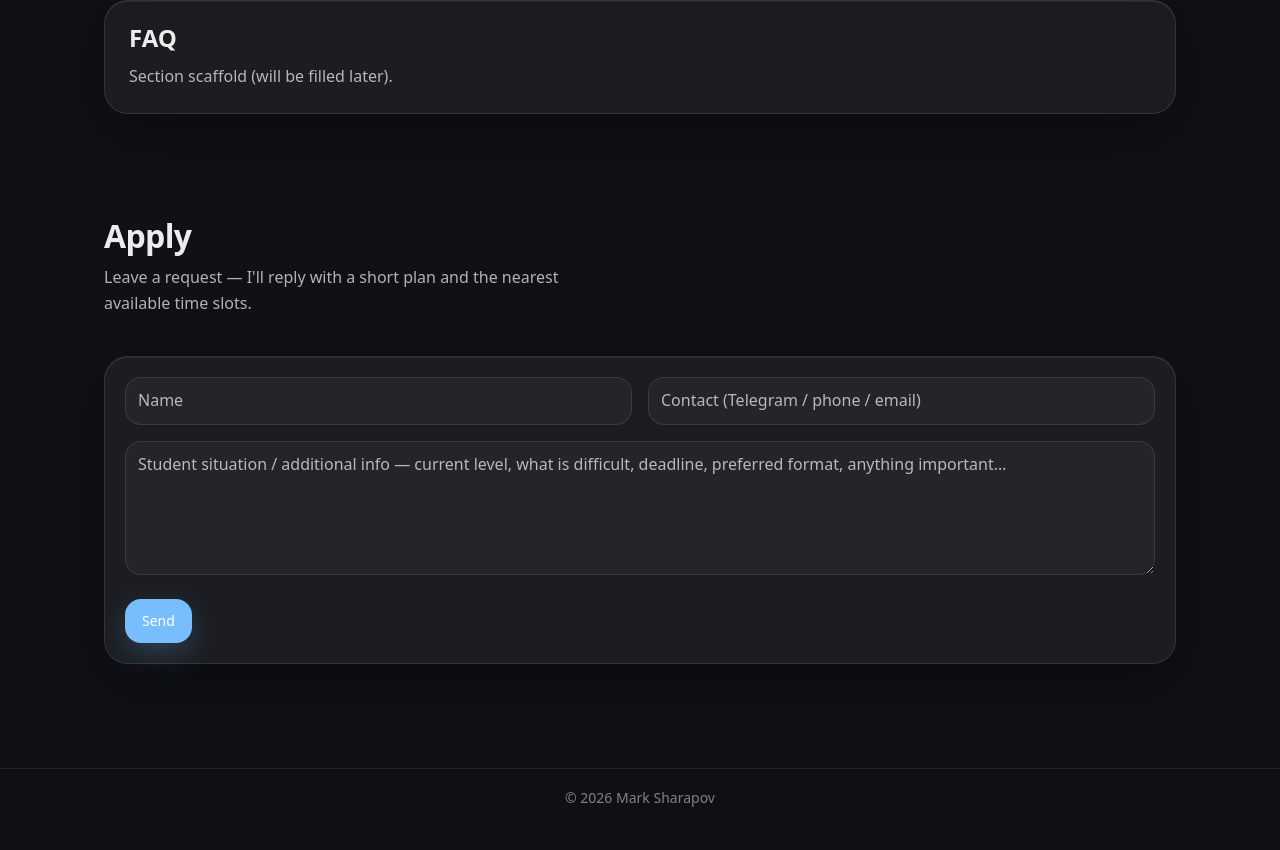
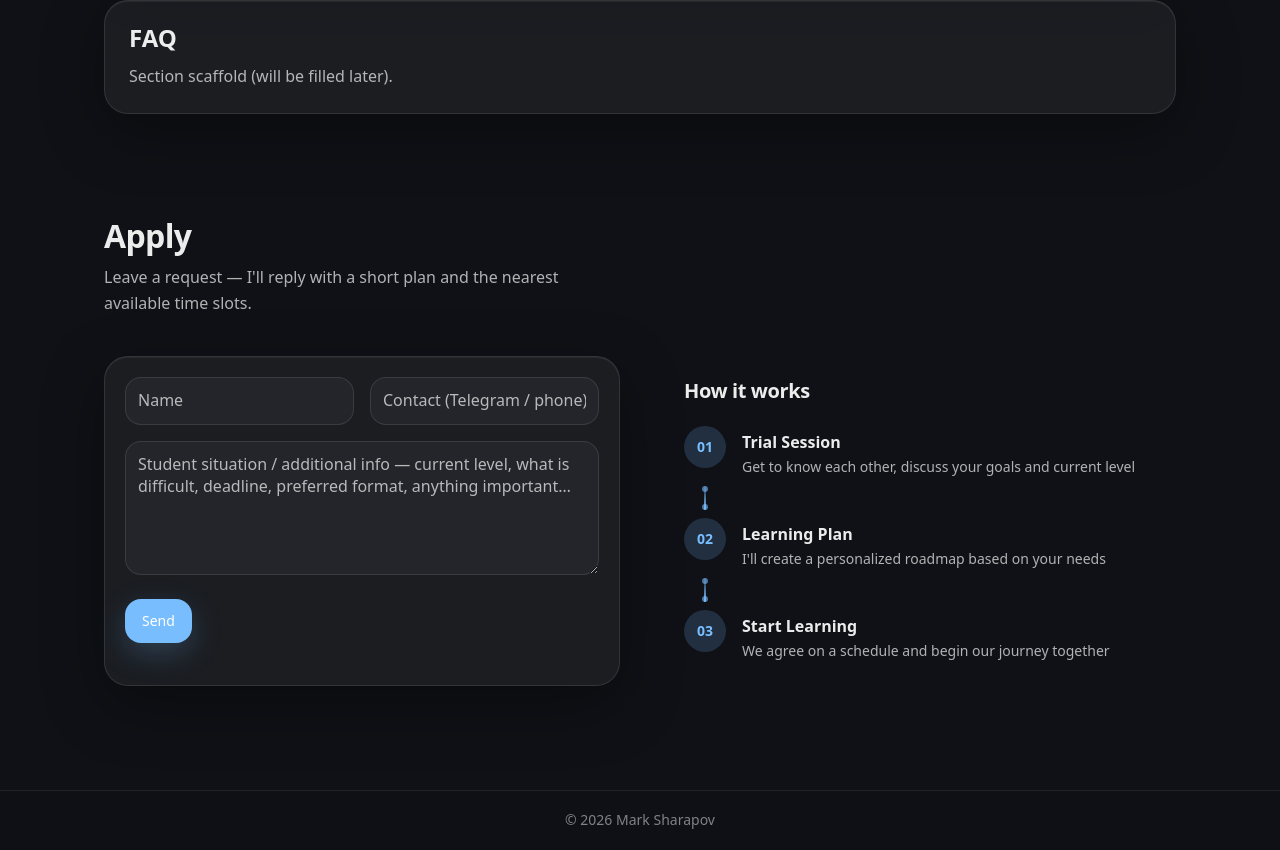
Before and after one commit to MaRkS1234567/MySite-web, a React (Vite) app: page /tutor in a window 1280 px wide. Shown: the part 1688-2538 px from the top of the page. Before the commit the page ends 2516 px from the top, so only its background shows below. Built offline with nearby package versions, Linux system fonts and the light colour scheme.

Commit message:
feat: add Apply section info graphic & polish UI/UX

```diff
--- a/src/pages/TutorPage/TutorPage.module.scss
+++ b/src/pages/TutorPage/TutorPage.module.scss
@@ -133,6 +133,13 @@
   margin-bottom: $space-8;
 }
 
+.applyContent {
+  display: grid;
+  grid-template-columns: 1fr 1fr;
+  gap: $space-8;
+  align-items: stretch;
+}
+
 .applyTitle {
   font-size: $fs-32;
   line-height: $lh-tight;
@@ -187,7 +194,6 @@
 
 /* Apply form */
 .form {
-  margin-top: $space-5;
   display: flex;
   flex-direction: column;
   gap: $space-4;
@@ -251,6 +257,107 @@
   margin-top: $space-2;
 }
 
+/* Info graphic */
+.infoGraphic {
+  padding: $space-6;
+}
+
+.infoGraphicTitle {
+  font-size: $fs-20;
+  line-height: $lh-tight;
+  font-weight: $fw-semibold;
+  color: $text;
+  margin-bottom: $space-6;
+  letter-spacing: -0.02em;
+}
+
+.steps {
+  display: flex;
+  flex-direction: column;
+  gap: 0;
+}
+
+.step {
+  display: flex;
+  gap: $space-4;
+  align-items: flex-start;
+}
+
+.stepNumber {
+  flex-shrink: 0;
+  display: flex;
+  align-items: center;
+  justify-content: center;
+  width: 42px;
+  height: 42px;
+  border-radius: 999px;
+  background: var(--accent-soft);
+  color: var(--accent);
+  font-size: $fs-14;
+  font-weight: $fw-bold;
+  line-height: 1;
+}
+
+.stepContent {
+  flex: 1;
+  min-width: 0;
+  padding-top: $space-2;
+}
+
+.stepTitle {
+  font-size: $fs-16;
+  line-height: $lh-tight;
+  font-weight: $fw-semibold;
+  color: $text;
+  margin-bottom: $space-1;
+}
+
+.stepDescription {
+  font-size: $fs-14;
+  line-height: $lh-relaxed;
+  color: $text-muted;
+  margin: 0;
+}
+
+.stepConnector {
+  position: relative;
+  width: 2px;
+  height: $space-6;
+  margin: $space-2 0 $space-2 20px;
+  background: linear-gradient(
+    to bottom,
+    var(--accent-soft),
+    var(--accent)
+  );
+  border-radius: 2px;
+
+  &::before {
+    content: '';
+    position: absolute;
+    top: 0;
+    left: 50%;
+    transform: translateX(-50%);
+    width: 6px;
+    height: 6px;
+    border-radius: 50%;
+    background: var(--accent);
+    opacity: 0.6;
+  }
+
+  &::after {
+    content: '';
+    position: absolute;
+    bottom: 0;
+    left: 50%;
+    transform: translateX(-50%);
+    width: 6px;
+    height: 6px;
+    border-radius: 50%;
+    background: var(--accent);
+    opacity: 0.6;
+  }
+}
+
 @media (max-width: ($bp-md - 1px)) {
   .hero {
     padding: $space-6;
@@ -282,4 +389,22 @@
   .applyTitle {
     font-size: $fs-24;
   }
+
+  .applyContent {
+    grid-template-columns: 1fr;
+    gap: $space-6;
+  }
+
+  .form {
+    max-width: 100%;
+  }
+
+  .infoGraphic {
+    padding: $space-5;
+  }
+
+  .stepConnector {
+    height: $space-5;
+    margin: $space-2 0 $space-2 17px;
+  }
 }
--- a/src/pages/TutorPage/TutorPage.tsx
+++ b/src/pages/TutorPage/TutorPage.tsx
@@ -1,8 +1,8 @@
 import { useCallback, useEffect, useState } from 'react'
 
+import { scrollToSection } from '../../shared/lib/scrollToSection'
 import { Button } from '../../shared/ui/Button'
 import { Container } from '../../shared/ui/Container'
-import { scrollToSection } from '../../shared/lib/scrollToSection'
 import { Directions } from './sections/Directions'
 import { TutorHero } from './sections/TutorHero/TutorHero'
 
@@ -65,6 +65,7 @@ export function TutorPage() {
             </p>
           </div>
 
+          <div className={styles.applyContent}>
             <form
               className={styles.form}
               onSubmit={(e) => {
@@ -100,7 +101,7 @@ export function TutorPage() {
                   className={styles.input}
                   name="contact"
                   type="text"
-                placeholder="Contact (Telegram / phone / email)"
+                  placeholder="Contact (Telegram / phone)"
                   required
                 />
               </div>
@@ -119,6 +120,46 @@ export function TutorPage() {
                 </Button>
               </div>
             </form>
+
+            <div className={styles.infoGraphic}>
+              <h3 className={styles.infoGraphicTitle}>How it works</h3>
+              <div className={styles.steps}>
+                <div className={styles.step}>
+                  <div className={styles.stepNumber}>01</div>
+                  <div className={styles.stepContent}>
+                    <h4 className={styles.stepTitle}>Trial Session</h4>
+                    <p className={styles.stepDescription}>
+                      Get to know each other, discuss your goals and current level
+                    </p>
+                  </div>
+                </div>
+
+                <div className={styles.stepConnector} />
+
+                <div className={styles.step}>
+                  <div className={styles.stepNumber}>02</div>
+                  <div className={styles.stepContent}>
+                    <h4 className={styles.stepTitle}>Learning Plan</h4>
+                    <p className={styles.stepDescription}>
+                      I'll create a personalized roadmap based on your needs
+                    </p>
+                  </div>
+                </div>
+
+                <div className={styles.stepConnector} />
+
+                <div className={styles.step}>
+                  <div className={styles.stepNumber}>03</div>
+                  <div className={styles.stepContent}>
+                    <h4 className={styles.stepTitle}>Start Learning</h4>
+                    <p className={styles.stepDescription}>
+                      We agree on a schedule and begin our journey together
+                    </p>
+                  </div>
+                </div>
+              </div>
+            </div>
+          </div>
         </section>
       </Container>
     </section>
```
Lines whose indentation alone changed are shown as unchanged.
